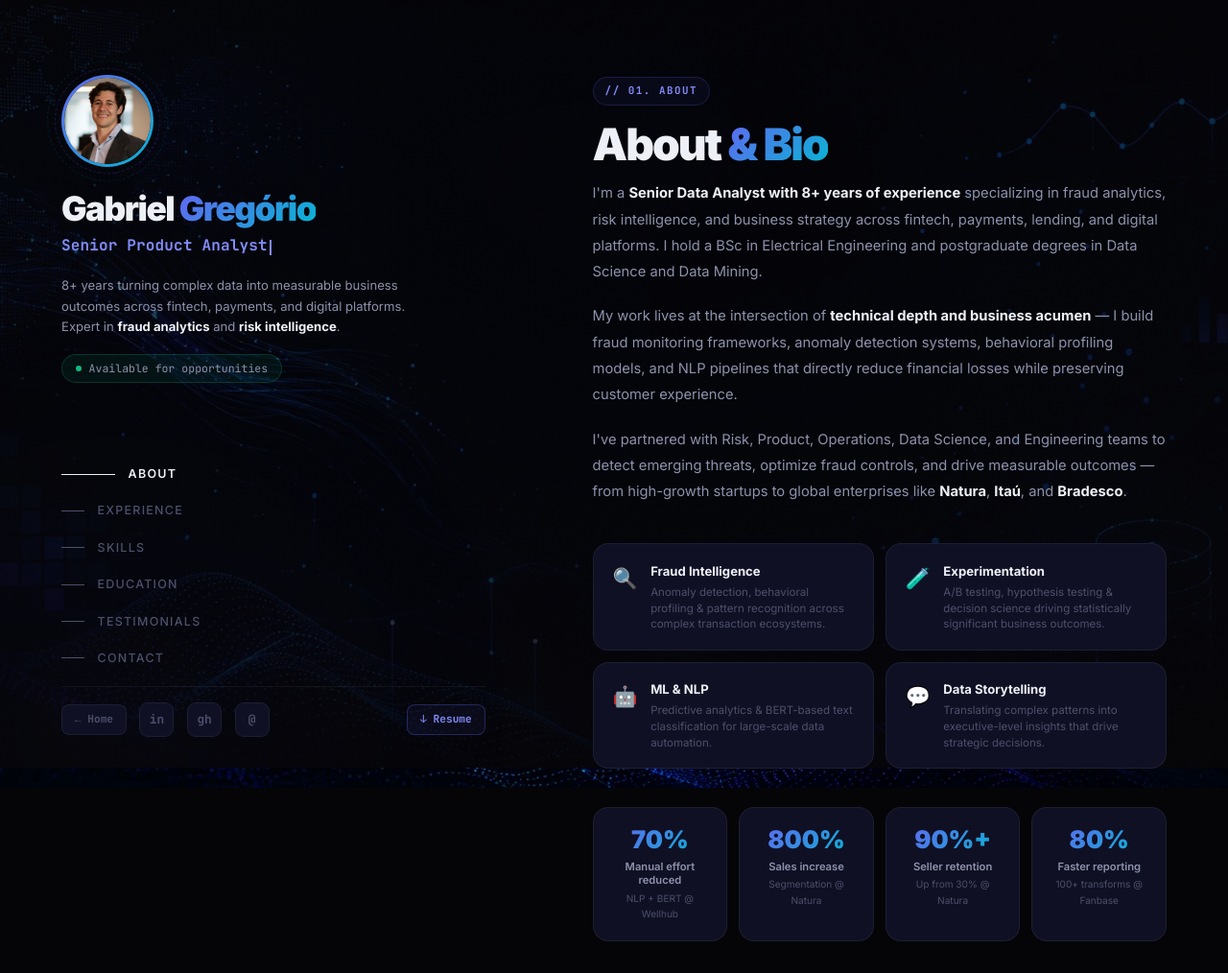
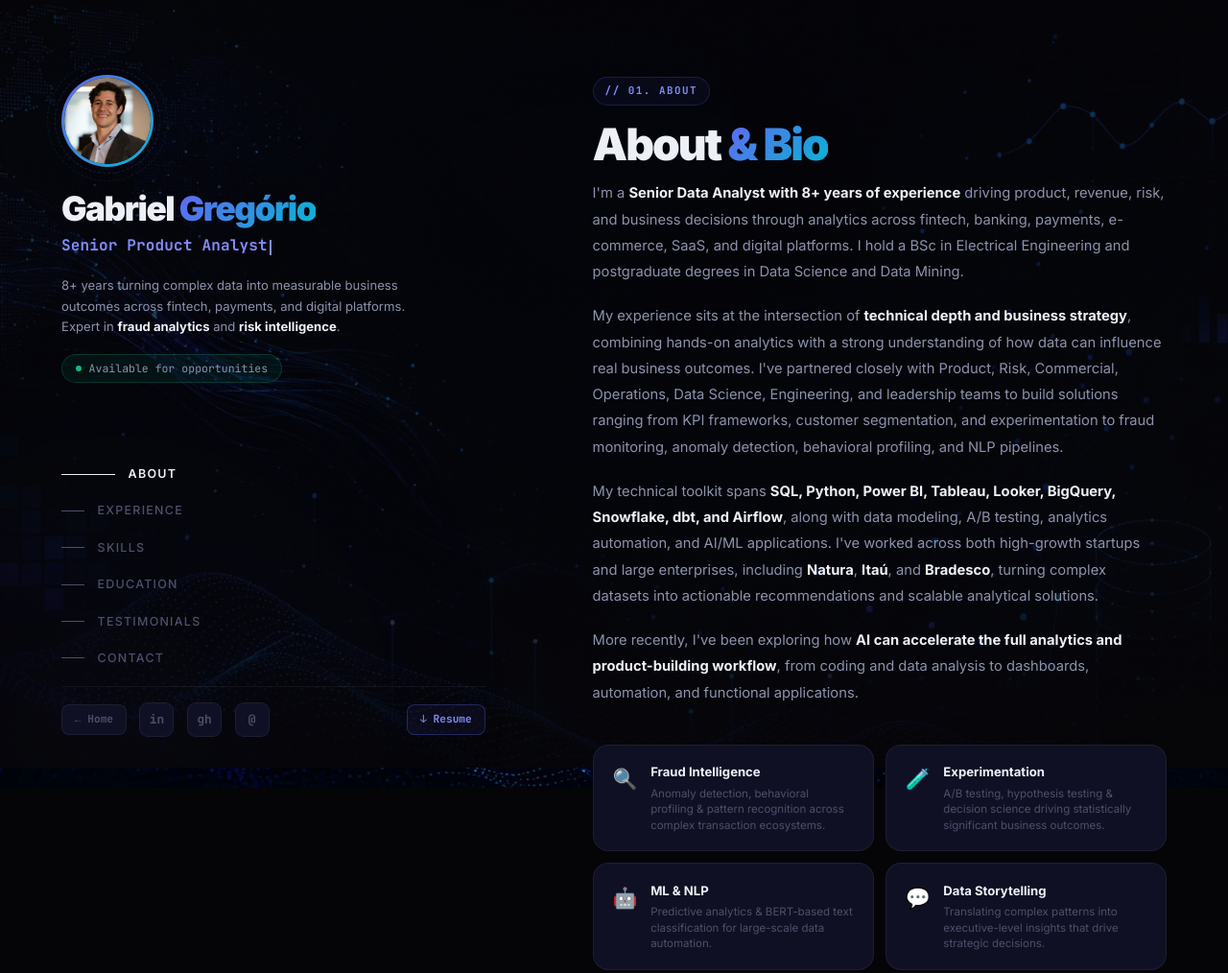
Before and after one commit to gabrielgregoriogithub/Professional_Profile, a plain HTML site: page bio.html in a window 1280 px wide. Shown: the top 1014 px of the page at 96% size. Drawn offline with nearby package versions, Linux system fonts and the light colour scheme.

Commit message:
Atualiza portfolio

```diff
--- a/bio.html
+++ b/bio.html
@@ -503,9 +503,10 @@ body::after{
       <span class="sec-tag">// 01. about</span>
       <h2 class="sec-title">About <span>&amp; Bio</span></h2>
       <div class="about-text reveal">
-        <p>I'm a <strong>Senior Data Analyst with 8+ years of experience</strong> specializing in fraud analytics, risk intelligence, and business strategy across fintech, payments, lending, and digital platforms. I hold a BSc in Electrical Engineering and postgraduate degrees in Data Science and Data Mining.</p>
-        <p>My work lives at the intersection of <strong>technical depth and business acumen</strong> — I build fraud monitoring frameworks, anomaly detection systems, behavioral profiling models, and NLP pipelines that directly reduce financial losses while preserving customer experience.</p>
-        <p>I've partnered with Risk, Product, Operations, Data Science, and Engineering teams to detect emerging threats, optimize fraud controls, and drive measurable outcomes — from high-growth startups to global enterprises like <strong>Natura</strong>, <strong>Itaú</strong>, and <strong>Bradesco</strong>.</p>
+        <p>I'm a <strong>Senior Data Analyst with 8+ years of experience</strong> driving product, revenue, risk, and business decisions through analytics across fintech, banking, payments, e-commerce, SaaS, and digital platforms. I hold a BSc in Electrical Engineering and postgraduate degrees in Data Science and Data Mining.</p>
+        <p>My experience sits at the intersection of <strong>technical depth and business strategy</strong>, combining hands-on analytics with a strong understanding of how data can influence real business outcomes. I've partnered closely with Product, Risk, Commercial, Operations, Data Science, Engineering, and leadership teams to build solutions ranging from KPI frameworks, customer segmentation, and experimentation to fraud monitoring, anomaly detection, behavioral profiling, and NLP pipelines.</p>
+        <p>My technical toolkit spans <strong>SQL, Python, Power BI, Tableau, Looker, BigQuery, Snowflake, dbt, and Airflow</strong>, along with data modeling, A/B testing, analytics automation, and AI/ML applications. I've worked across both high-growth startups and large enterprises, including <strong>Natura</strong>, <strong>Itaú</strong>, and <strong>Bradesco</strong>, turning complex datasets into actionable recommendations and scalable analytical solutions.</p>
+        <p>More recently, I've been exploring how <strong>AI can accelerate the full analytics and product-building workflow</strong>, from coding and data analysis to dashboards, automation, and functional applications.</p>
       </div>
       <div class="hl-grid">
         <div class="hl-card reveal d1"><div class="hl-ic">🔍</div><div><h4>Fraud Intelligence</h4><p>Anomaly detection, behavioral profiling &amp; pattern recognition across complex transaction ecosystems.</p></div></div>
```
